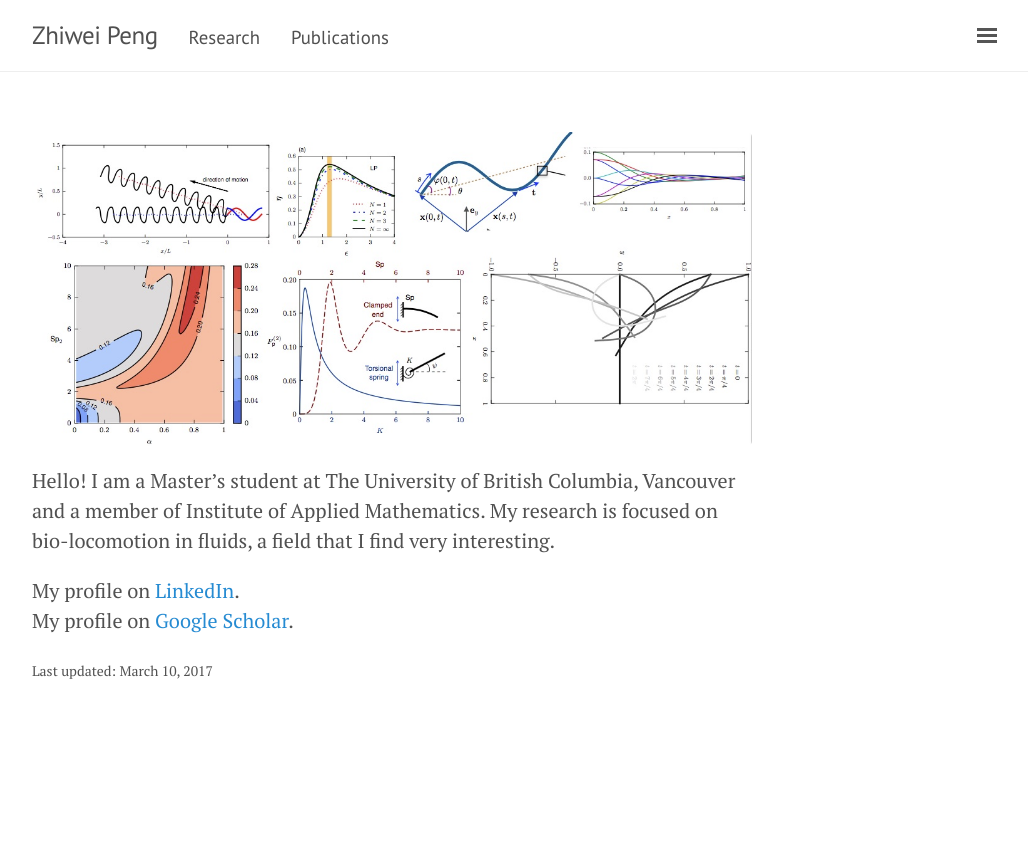
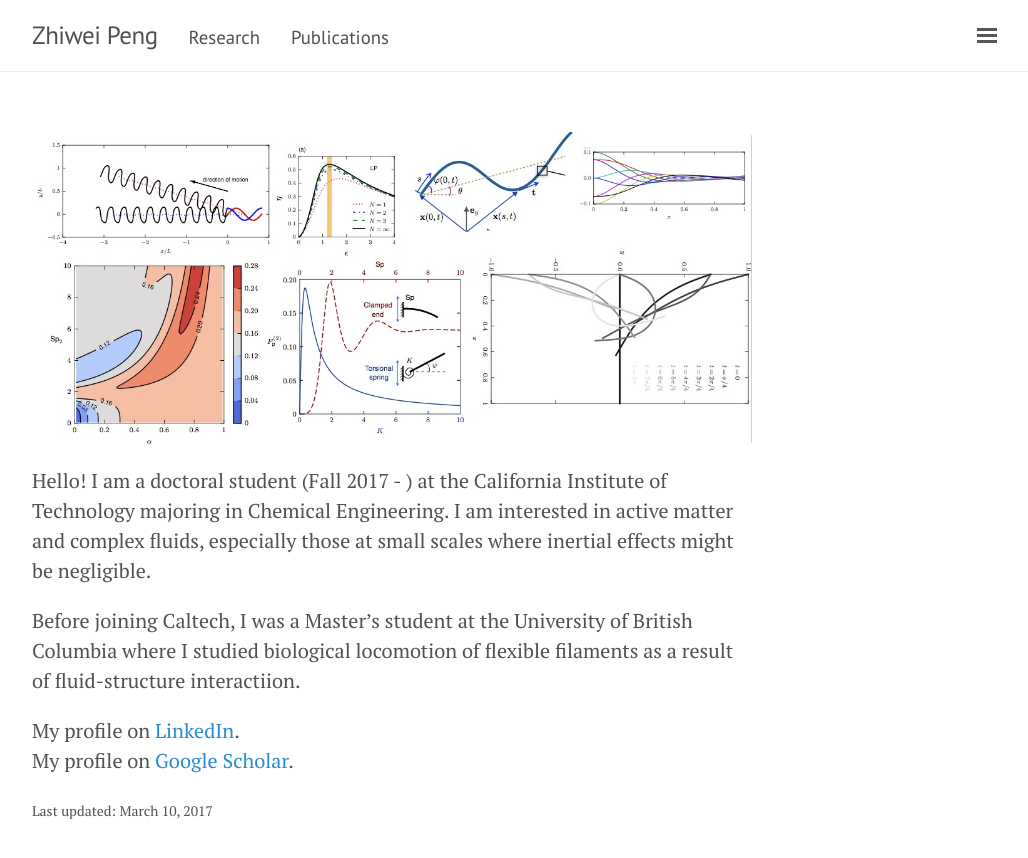
Before and after one commit to zpeng2/zpeng2.github.io, a Jekyll site: the page built from index.html, in a window 1280 px wide. Shown: the top 858 px of the page, without its empty margins (248-1276 px from the left). Built offline with Jekyll 4.4.1, drawn with Linux system fonts in a browser that asks for light colours.

Commit message:
update home page

```diff
--- a/_includes/home.md
+++ b/_includes/home.md
@@ -1,7 +1,9 @@
 
 ![aa](/assets/picweb.jpg)
 
-Hello! I am a Master's student at The University of British Columbia, Vancouver and a member of Institute of Applied Mathematics. My research is focused on bio-locomotion in fluids, a field that I find very interesting.
+Hello! I am a doctoral student (Fall 2017 - ) at the California Institute of Technology majoring in Chemical Engineering. I am interested in active matter and complex fluids, especially those at small scales where inertial effects might be negligible.
+
+Before joining Caltech, I was a Master's student at the University of British Columbia where I studied biological locomotion of flexible filaments as a result of fluid-structure interactiion.
 
 
 
```
